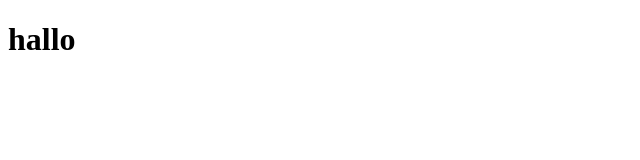
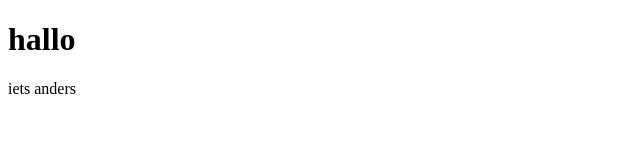
Before and after one commit to gijsdl/test-1a, a plain HTML site: page index.html in a window 1280 px wide. Shown: the full height of the page, 0-640 px from the left. Drawn offline with Linux system fonts and the light colour scheme.

Commit message:
Update index.html

```diff
--- a/index.html
+++ b/index.html
@@ -7,5 +7,6 @@
 </head>
 <body>
     <h1>hallo</h1>
+    <p>iets anders</p>
 </body>
 </html>
```
